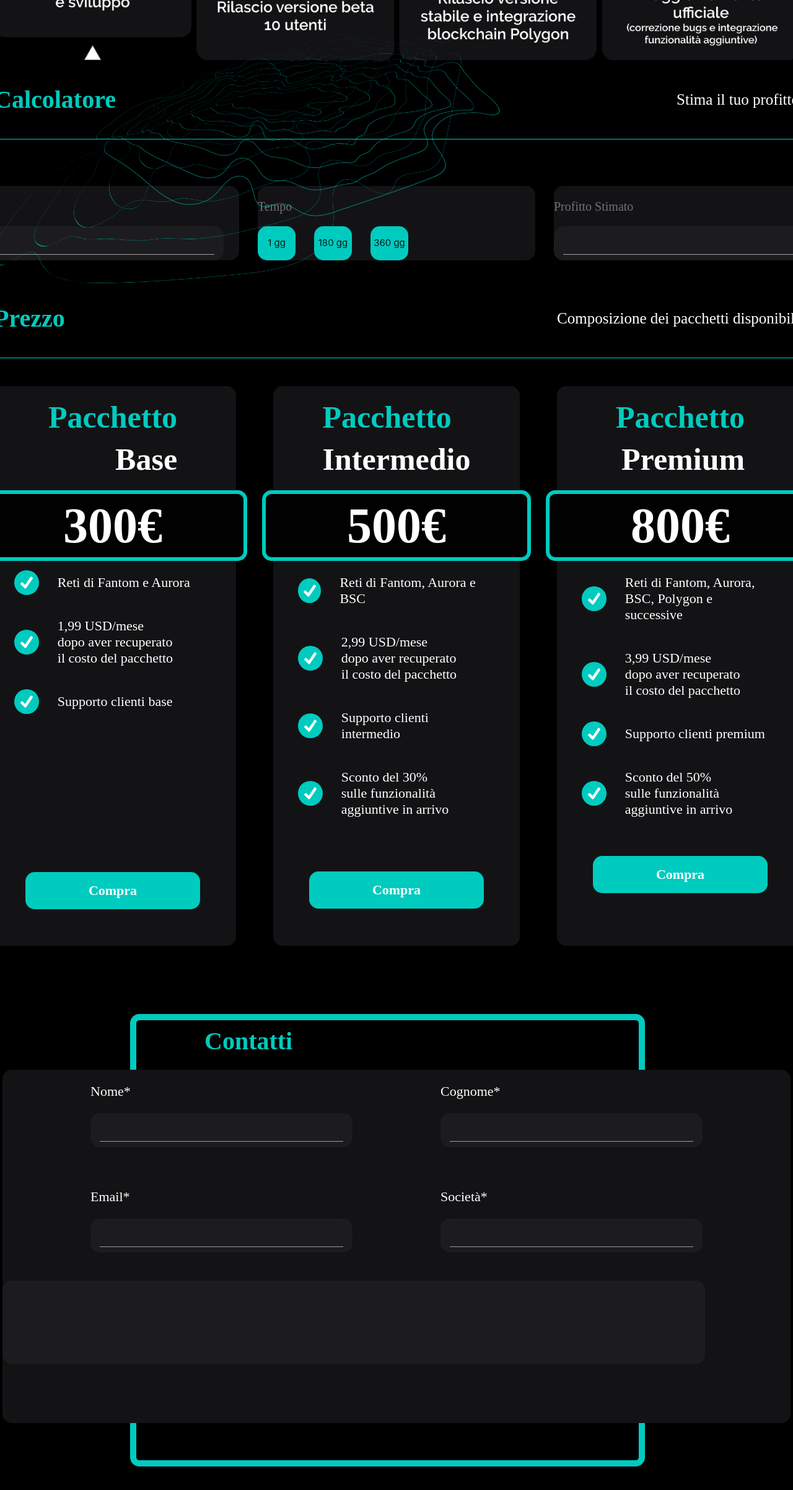
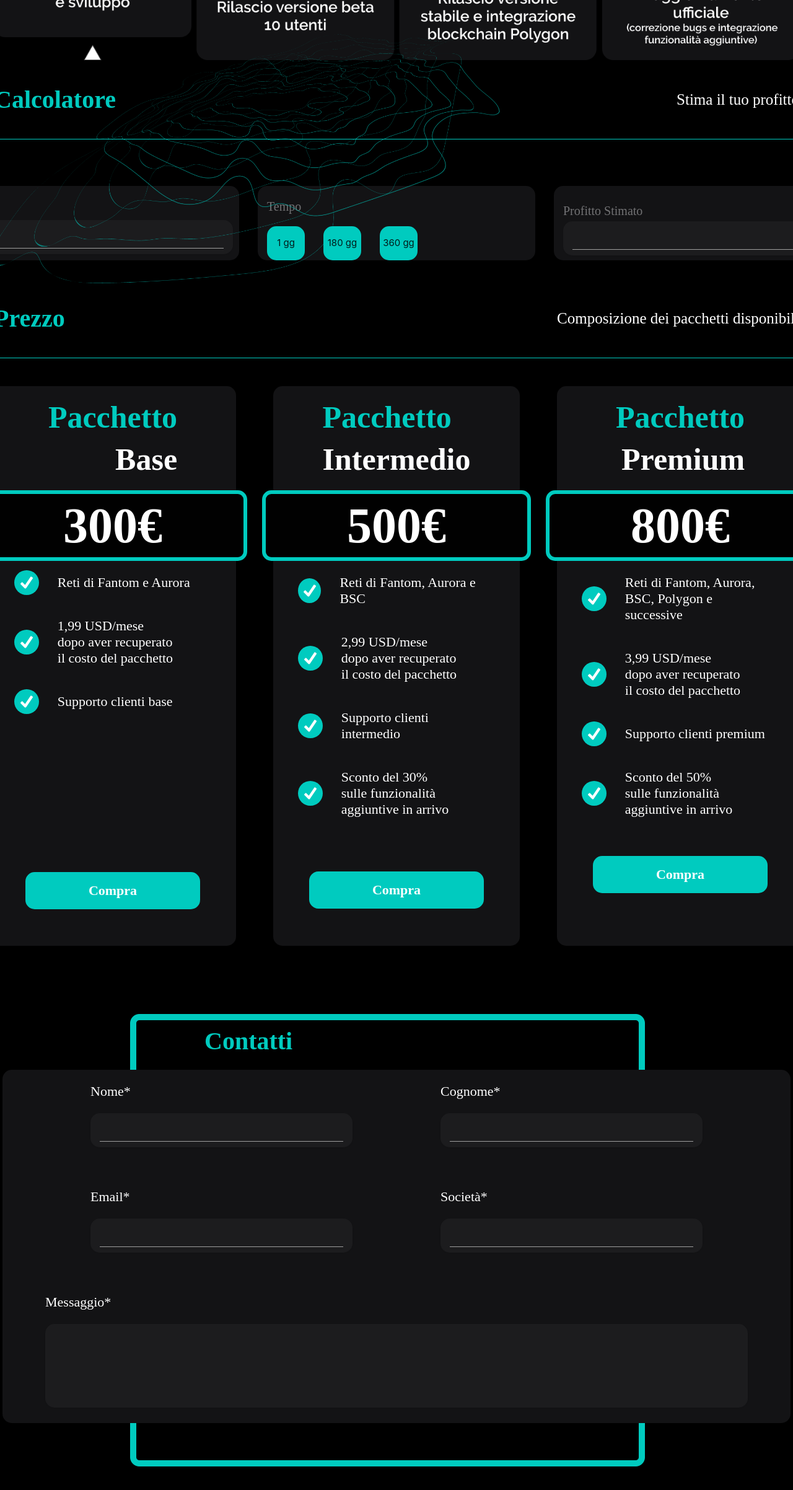
Before and after one commit to rokko/larbitrum, a React (Create React App) app: page / in a window 1280 px wide. Shown: the part 2063-4467 px from the top of the page at 62% size. Built offline with nearby package versions, Linux system fonts and the light colour scheme.

Commit message:
altre modifiche su calcolatore

```diff
--- a/src/components/dapp/screens/Landing/Calcolatore/Calcolatore.tsx
+++ b/src/components/dapp/screens/Landing/Calcolatore/Calcolatore.tsx
@@ -34,6 +34,7 @@ const Calcolatore = () => {
               background: ' #1C1C1E 0% 0% no-repeat padding-box',
               borderRadius: '15px',
               opacity: 1,
+              marginTop: '-20px',
             }}
           />
         </BoxCalcolatore>
@@ -67,6 +68,7 @@ const Calcolatore = () => {
               outline: 'none',
               border: 'none',
               textDecoration: 'none !important',
+              marginTop: '-15px',
             }}
           />
         </BoxCalcolatore>
--- a/src/components/dapp/screens/Landing/Calcolatore/CalcolatoreStyled.tsx
+++ b/src/components/dapp/screens/Landing/Calcolatore/CalcolatoreStyled.tsx
@@ -21,6 +21,7 @@ const ContenitoreBoxCalcolatori = styled.div`
 const BoxCalcolatore = styled.div`
   width: 448px;
   height: 120px;
+  padding-left: 1rem;
 
   /* UI Properties */
 
--- a/src/components/dapp/screens/Landing/Contatti/Contatti.tsx
+++ b/src/components/dapp/screens/Landing/Contatti/Contatti.tsx
@@ -109,6 +109,22 @@ const Contatti = () => {
             />
           </div>
         </div>
+
+        <div
+          style={{
+            display: 'flex',
+            flexDirection: 'row',
+            justifyContent: 'space-evenly',
+          }}
+        >
+          <div
+            style={{
+              display: 'flex',
+              flexDirection: 'column',
+              justifyContent: 'center',
+            }}
+          >
+            <TestoSopraInput>Messaggio*</TestoSopraInput>
             <Textarea
               style={{
                 zIndex: 10,
@@ -123,6 +139,8 @@ const Contatti = () => {
               }}
               minRows={3}
             ></Textarea>
+          </div>
+        </div>
       </BoxContatti>
       <img
         src={Cerchio}
```
Lines whose indentation alone changed are shown as unchanged.
